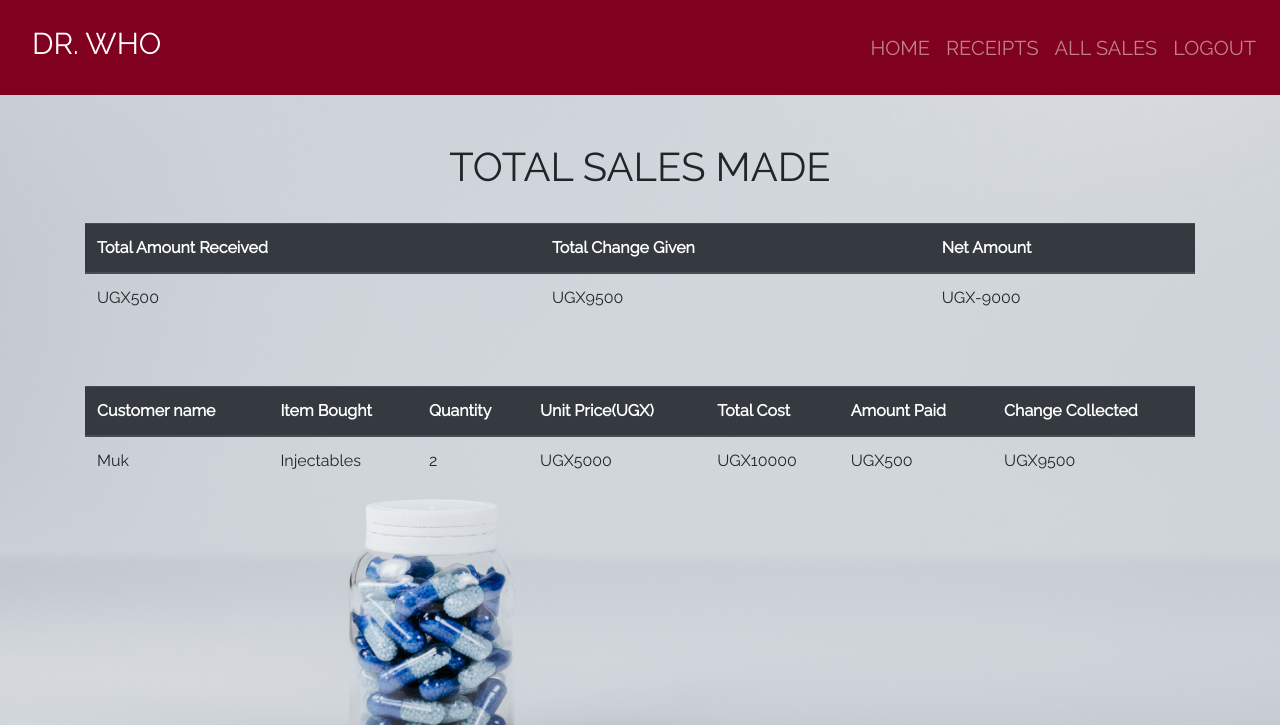
After one commit to kalosius/DR.Kalimunda, a Django app: page /all_sales/ in a window 1280 px wide. The commit adds this page. Shown: the top 725 px of the page. Run offline with Django 4.2, Linux system fonts and the light colour scheme; a user stored in the database is signed in; data comes from the database, SQL or seed files in the repository; both versions use the stored data as it was after the commit; some libraries are stand-ins or nearby versions.

Commit message:
Included Final Reciept

```diff
--- a/dawa/forms.py
+++ b/dawa/forms.py
@@ -7,7 +7,7 @@ from .models import *
 class AddForm(ModelForm):
     class Meta:
         model = Product
-        fields = ['issued_quantity']
+        fields = ['received_quantity']
 
     # modeling a form basing on our the model inorder to record the sales
 
--- a/dawa/models.py
+++ b/dawa/models.py
@@ -1,4 +1,5 @@
 from django.db import models
+from django.contrib.auth.models import User
 # Create your models here.
 #model means description of the space on the database where we store things
 #models are python classes
@@ -31,6 +32,7 @@ class Sale(models.Model):
     amount_received = models.IntegerField(default = 0, null = False, blank = True)
     issued_to = models.CharField(max_length=50, null = True, blank = True)
     unit_price = models.IntegerField(default = 0, null = False, blank = True)
+    # user = models.ForeignKey(User, on_delete = models.CASCADE)
     #date = models.DateTimeField(auto_now_add = True)
 
     #the method below calculates the total sale
--- a/dawa/urls.py
+++ b/dawa/urls.py
@@ -3,8 +3,8 @@ from dawa import views
 from django.contrib.auth import views as auth_views
 
 urlpatterns =[
-    path('index/', views.index, name = 'index'),
-    path('home/', views.home, name = 'home'),
+    path('index/', views.home, name = 'index'),
+    path('home/', views.index, name = 'home'),
     path('', auth_views.LoginView.as_view(template_name = 'products/login.html'), name = 'login' ),
     path('logout/', auth_views.LogoutView.as_view(template_name = 'products/logout.html'), name = 'logout' ),
     # this route is for buying [BUY ITEM]
@@ -12,6 +12,9 @@ urlpatterns =[
     path('issue_item/<str:pk>/', views.issue_item, name = 'issue_item'),
     path('add_to_stock/<str:pk>/', views.add_to_stock, name = 'add_to_stock'),
     path('reciept', views.reciept, name='reciept'),
+    path('all_sales/', views.all_sales, name='all_sales' ),
+    path('reciept/<int:reciept_id>', views.reciept_detail, name = 'reciept_detail'),
+    path('delete/<int:product_id>', views.delete_item, name = 'delete_item'),
 
 ]
 # views match request to templates
--- a/dawa/views.py
+++ b/dawa/views.py
@@ -7,17 +7,21 @@ from .filters import Product_filter
 # including our model forms created in the forms file
 from .forms import AddForm, SaleForm
 
+#Handling redirection after deletion
+from django.http import HttpResponse, HttpResponseRedirect
+from django.urls import reverse
+
 
 # Create your views here.
 
-def index(request):
+def home(request):
     products = Product.objects.all().order_by('-id')
     product_filter = Product_filter(request.GET, queryset=products)
     products = product_filter.qs
     return render(request,'products/index.html', {'products':products,'product_filter':product_filter})
 
 @login_required
-def home(request):
+def index(request):
     return render(request, 'products/aboutDrkali.html')
 
 
@@ -54,6 +58,20 @@ def issue_item(request, pk):
     return render(request, 'products/issue_item.html', {'sales_form':sales_form})
 
 @login_required
+def all_sales(request):
+    sales = Sale.objects.all()
+    total = sum([items.amount_received for items in sales])
+    change = sum([items.get_change() for items in sales])
+    net = total - change
+    return render(request, 'products/all_sales.html', {
+        'sales':sales,
+        'total':total,
+        'net':net,
+        'change':change,
+    })
+
+
+@login_required
 def reciept(request):
     sales = Sale.objects.all().order_by('-id')
     return render(request, 'products/reciept.html', {'sales': sales})
@@ -64,4 +82,30 @@ def reciept(request):
 
 @login_required
 def add_to_stock(request, pk):
-    pass
+    issued_item = Product.objects.get(id = pk)
+    form = AddForm(request.POST)
+
+    if request.method == 'POST':
+        if form.is_valid():
+            added_quantity = int(request.POST['received_quantity'])
+            issued_item.total_quantity += added_quantity
+            issued_item.save()
+
+            #To add to the remaining stock quantity is reducing
+            print(added_quantity)
+            print (issued_item.total_quantity)
+            return redirect('index')
+
+    return render (request, 'products/add_to_stock.html', {'form': form})
+
+@login_required
+def reciept_detail(request, reciept_id):
+    reciept = Sale.objects.get(id = reciept_id)
+    return render(request,'products/reciept_detail.html', {'reciept':reciept})
+
+
+@login_required
+def delete_item(request, product_id):
+    delete = Product.objects.get(id = product_id)
+    delete.delete()
+    return HttpResponseRedirect(reverse('index'))
--- /dev/null
+++ b/templates/products/all_sales.html
@@ -0,0 +1,55 @@
+{% extends 'products/base.html' %}
+{% block content %}
+
+<br></br>
+
+<div class = "container">
+<h1 class = "text-center">TOTAL SALES MADE</h1><br>
+  <table class="table">
+    <thead class="thead-dark">
+      <tr>
+        <th scope="col">Total Amount Received</th>
+        <th scope="col">Total Change Given</th>
+        <th scope="col">Net Amount</th>
+      </tr>
+    </thead>
+    <tbody>
+      <tr>
+        <td>UGX{{total}}</td>
+        <td>UGX{{change}}</td>
+        <td>UGX{{net}}</td>
+      </tr>
+    </tbody>
+  </table>
+</div>
+<br></br>
+
+<div class = "container">
+  <table class="table">
+    <thead class="thead-dark">
+      <tr>
+        <th scope="col">Customer name</th>
+        <th scope="col">Item Bought</th>
+        <th scope="col">Quantity</th>
+        <th scope="col">Unit Price(UGX)</th>
+        <th scope="col">Total Cost</th>
+        <th scope="col">Amount Paid</th>
+        <th scope="col">Change Collected</th>
+      </tr>
+    </thead>
+    {% for sale in sales %}
+    <tbody>
+      <tr>
+        <td>{{sale.issued_to | title}}</td>
+        <td>{{sale.item | title}}</td>
+        <td>{{sale.quantity}}</td>
+        <td>UGX{{sale.unit_price}}</td>
+        <td>UGX{{sale.get_total}}</td>
+        <td>UGX{{sale.amount_received}}</td>
+        <td>UGX{{sale.get_change}}</td>
+      </tr>
+    </tbody>
+    {% endfor %}
+  </table>
+</div>
+{% endblock %}
--- a/templates/products/base.html
+++ b/templates/products/base.html
@@ -26,17 +26,18 @@
           <ul class="nav navbar-nav ml-auto">
            {% if user.is_authenticated%}
               <li class="nav-item">
-                <a class="nav-link" href="{% url 'home' %}">HOME</a>
+                <a class="nav-link" href="{% url 'index' %}">HOME</a>
               </li>
               <li class="nav-item">
-                <a class="nav-link" href="{% url 'home'%}">RECEIPTS</a>
+                <a class="nav-link" href="{% url 'reciept'%}">RECEIPTS</a>
               </li>
               <li class="nav-item">
-                <a class="nav-link" href="{% url 'home'%}">ALL SALES</a>
+                <a class="nav-link" href="{% url 'all_sales'%}">ALL SALES</a>
               </li>
               <li class="nav-item">
                 <a class="nav-link" href="{% url 'logout'%}">LOGOUT</a>
               </li>
+
             {% endif %}
           </ul>
      </nav>
--- a/templates/products/products_detail.html
+++ b/templates/products/products_detail.html
@@ -3,7 +3,7 @@
 
 <div class = "container">
     <a href="{% url 'issue_item' product.id %}" ><input type="submit" value="Buy Item" class="btn btn-secondary" btn type="button"/></a>
-    <a href="" ><input type= "submit" value="Add to Stock" class="btn btn-secondary btn" type="button"/></a>
+    <a href="{% url 'add_to_stock' product.id %}" ><input type= "submit" value="Add to Stock" class="btn btn-secondary btn" type="button"/></a>
 </div>
 
 <br></br>
--- a/templates/products/reciept.html
+++ b/templates/products/reciept.html
@@ -12,7 +12,7 @@
       <h2>Total Price :  UGX{{ sale.get_total }}</h2>
       <div style="flex: 1">
         <h6 class="card-text">Change Collected:  UGX{{ sale.get_change }}</h6>
-        <a href="">
+        <a href="{% url 'reciept_detail' sale.id %}">
           <input
             type="submit"
             value="Final Receipt"
```
Also changed, not shown: templates/products/add_to_stock.html (added, +16 -0 lines), templates/products/index.html (+7 -0 lines), templates/products/reciept_detail.html (added, +44 -0 lines), db.sqlite3.
